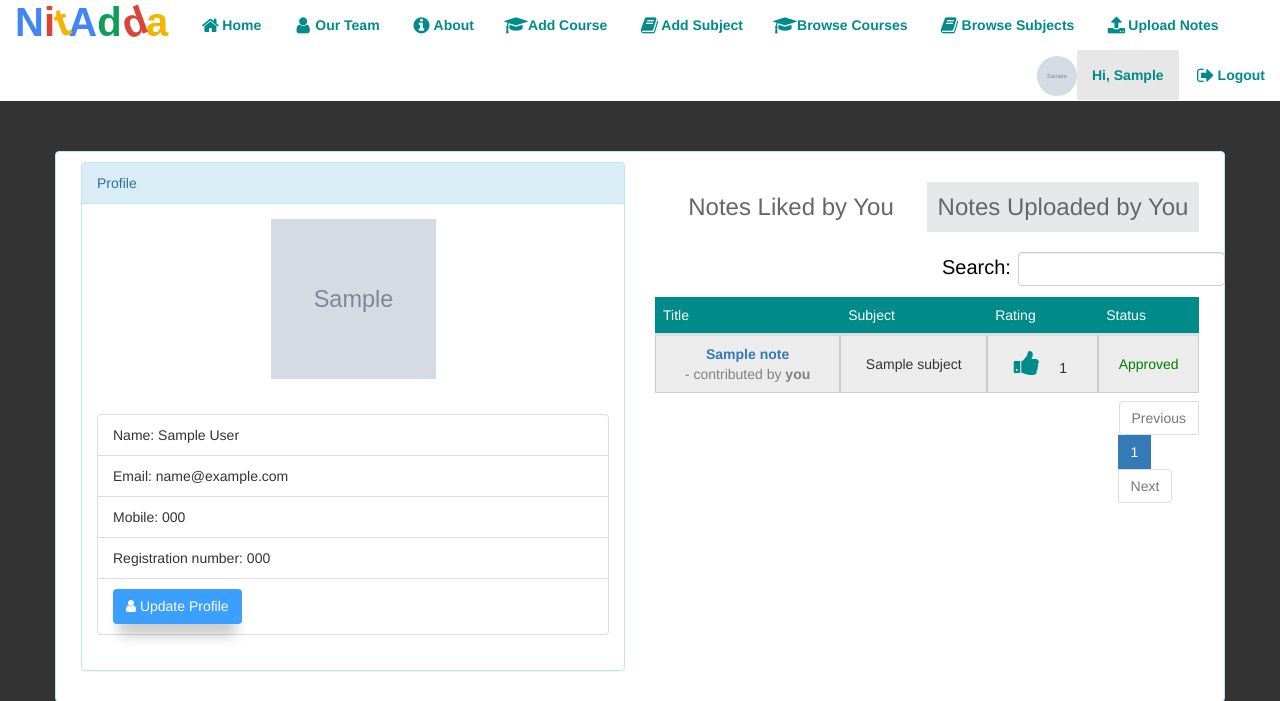
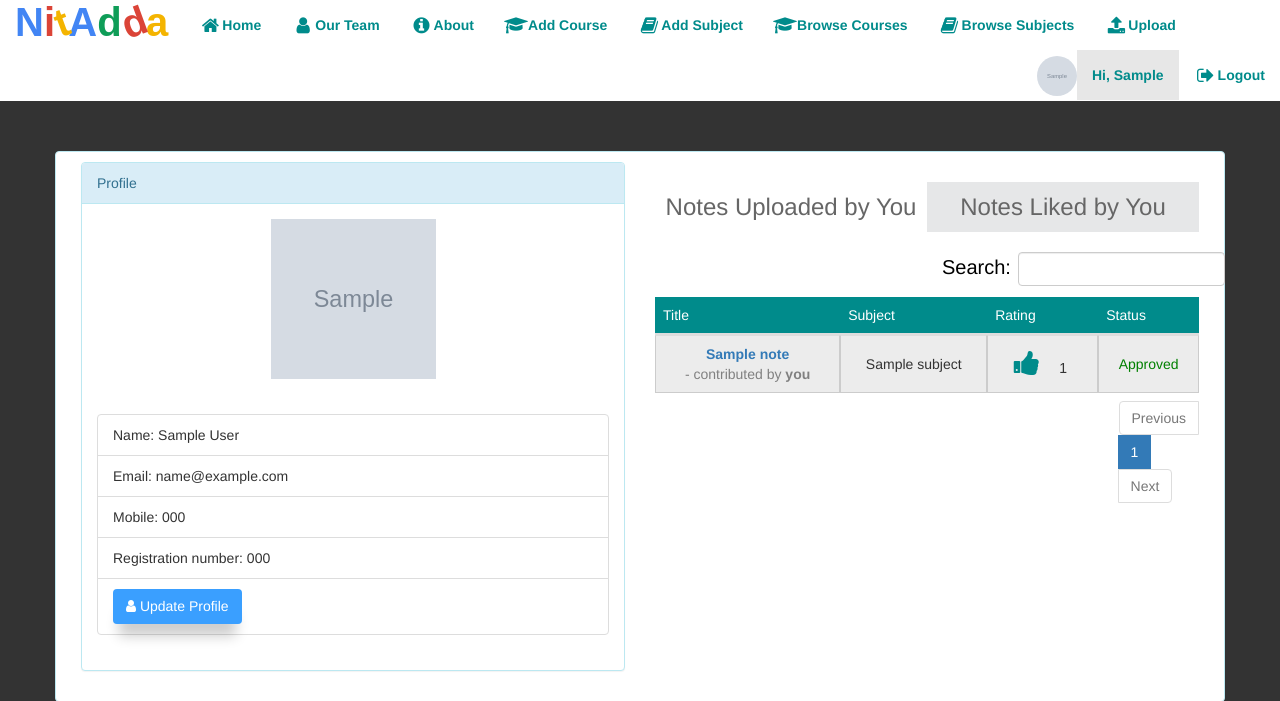
Before and after one commit to himanshukadian/nitadda, a Django app: page /profile/ in a window 1280 px wide. Shown: the top 701 px of the page. Run offline with Django 3.2, Linux system fonts and the light colour scheme; a user stored in the database is signed in; tables that the repository leaves empty hold one stand-in row (values such as "Sample post"); grey boxes marked "Sample" are stand-in pictures; parts of the project's set-up code (start-up, migrations or seed data) failed here and were passed over; some libraries are stand-ins or nearby versions; some web fonts are replaced.

Commit message:
Updated toggles

```diff
--- a/content/urls.py
+++ b/content/urls.py
@@ -10,7 +10,7 @@ urlpatterns = [
                   url(r'^$', views.index, name='index'),
                   url(r'^meetOurTeam/$', TemplateView.as_view(template_name='meet_our_team.html')),
                   url(r'^upvote/$', views.Upvote),
-                  url('upload_note/', views.UploadNote, name='Upload_Note'),
+                  url('upload/', views.UploadNote, name='Upload_Note'),
                   url('approvenote/(?P<noteid>\w+)', views.Approve_Note, name='Approve_Note'),
                   url(r'^deletenote/(?P<noteid>\w+)', views.Delete_Note, name='Delete_Note'),
                   url(r'^view/(?P<noteid>\w+)', views.Display_Pdf, name='Display_Pdf'),
--- a/templates/account/profile.html
+++ b/templates/account/profile.html
@@ -63,9 +63,10 @@
                         </div>
                         <div class="col-md-6">
                             <div class="tabs">
-                                <h3 class="signup-tab"><a class="active" href="#signup-tab-content">Notes Liked by
+                                <h3 class="signup-tab"><a class="active" href="#signup-tab-content">Notes Uploaded by
                                     You</a></h3>
-                                <h3 class="login-tab"><a href="#login-tab-content">Notes Uploaded by You</a></h3>
+                                <h3 class="login-tab"><a href="#login-tab-content">Notes Liked by
+                                    You</a></h3>
                             </div>
                             <div class="tabs-content">
                                 <div id="signup-tab-content" class="active">
--- a/templates/base.html
+++ b/templates/base.html
@@ -127,9 +127,9 @@
                             <i class="fa fa-fw fa-lg fa fa-book faa-tada faa-fast"></i>Browse Subjects
                         </a>
                     </li>
-                    <li {% if request.path == '/content/upload_note/' %}style="background: #E7E7E7"{% endif %}>
-                        <a class="faa-parent animated-hover" href="/content/upload_note">
-                            <i class="fa fa-fw fa-lg fa fa-upload faa-tada faa-fast"></i>Upload Notes
+                    <li {% if request.path == '/content/upload/' %}style="background: #E7E7E7"{% endif %}>
+                        <a class="faa-parent animated-hover" href="/content/upload/">
+                            <i class="fa fa-fw fa-lg fa fa-upload faa-tada faa-fast"></i>Upload
                         </a>
                     </li>
                     {% if user.is_authenticated and user.is_superuser %}
--- a/templates/content/Upload_Notes.html
+++ b/templates/content/Upload_Notes.html
@@ -56,7 +56,7 @@
                     </div>
                     <div class="tabs-content">
                         <div id="signup-tab-content" class="active">
-                            <form method="POST" action="/content/upload_note/" enctype="multipart/form-data"
+                            <form method="POST" action="/content/upload/" enctype="multipart/form-data"
                                   onsubmit="return validateForm();">
                                 {% csrf_token %}
                                 <div class="form-group">
@@ -91,7 +91,7 @@
                             </form>
                         </div>
                         <div id="login-tab-content">
-                            {#                            <form method="POST" action="/content/upload_note/" enctype="multipart/form-data"#}
+                            {#                            <form method="POST" action="/content/upload/" enctype="multipart/form-data"#}
                             {#                                  onsubmit="return validateForm();">#}
                             {#                                {% csrf_token %}#}
                             {#                                <div class="form-group">#}
```
